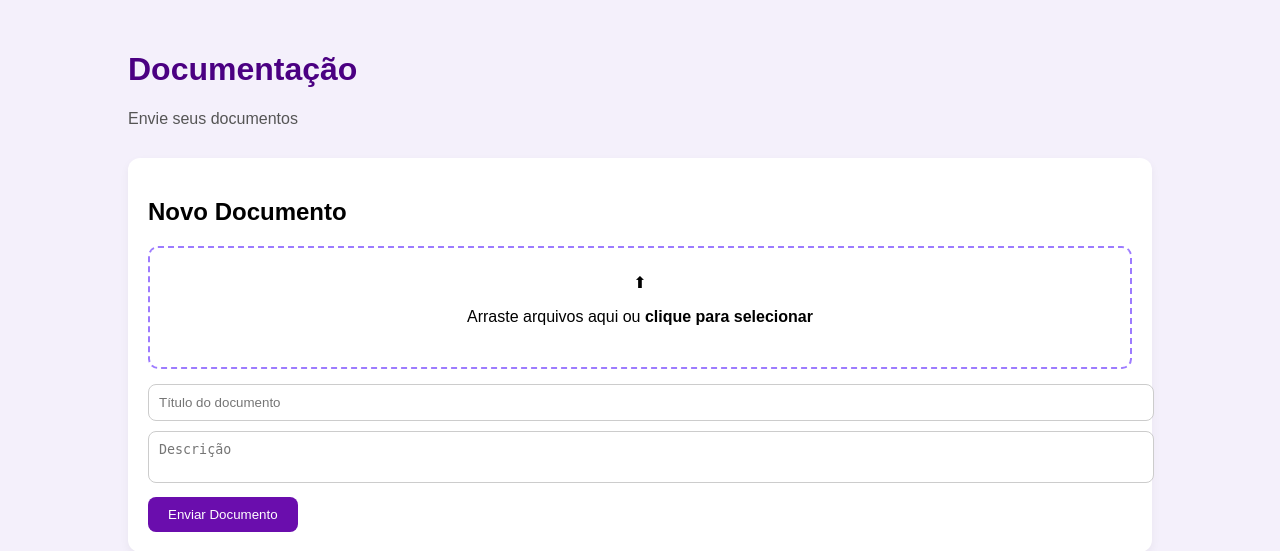
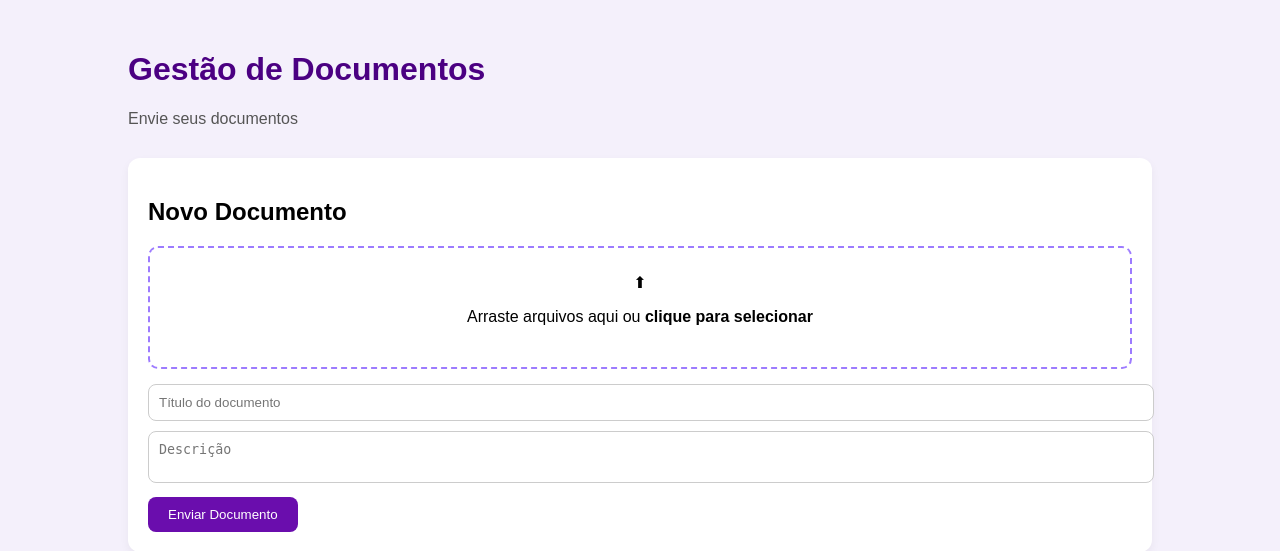
Before and after one commit to iicaroll/Gestao-de-documentos, a Flask app: page / in a window 1280 px wide. Shown: the top 551 px of the page. Run offline with Flask 3, Linux system fonts and the light colour scheme.

Commit message:
mudanças de escrita

```diff
--- a/templates/index.html
+++ b/templates/index.html
@@ -2,14 +2,14 @@
 <html lang="pt-br">
 <head>
     <meta charset="UTF-8">
-    <title>Gestão de Documentos</title>
+    <title> Gestão de Documentos </title>
     <link rel="stylesheet" href="{{ url_for('static', filename='style.css') }}">
 </head>
 <body>
 
 <div class="container">
 
-    <h1>Documentação</h1>
+    <h1> Gestão de Documentos</h1>
     <p class="subtitle">Envie seus documentos </p>
 
     <div class="card">
@@ -55,7 +55,7 @@
 
 
         <div class="comentarios">
-            <h4>Histórico de Comentários</h4>
+            <h4>Comentários</h4>
 
             {% if doc.comentarios %}
                 {% for comentario in doc.comentarios %}
```
Also changed, not shown: 1 other file.
